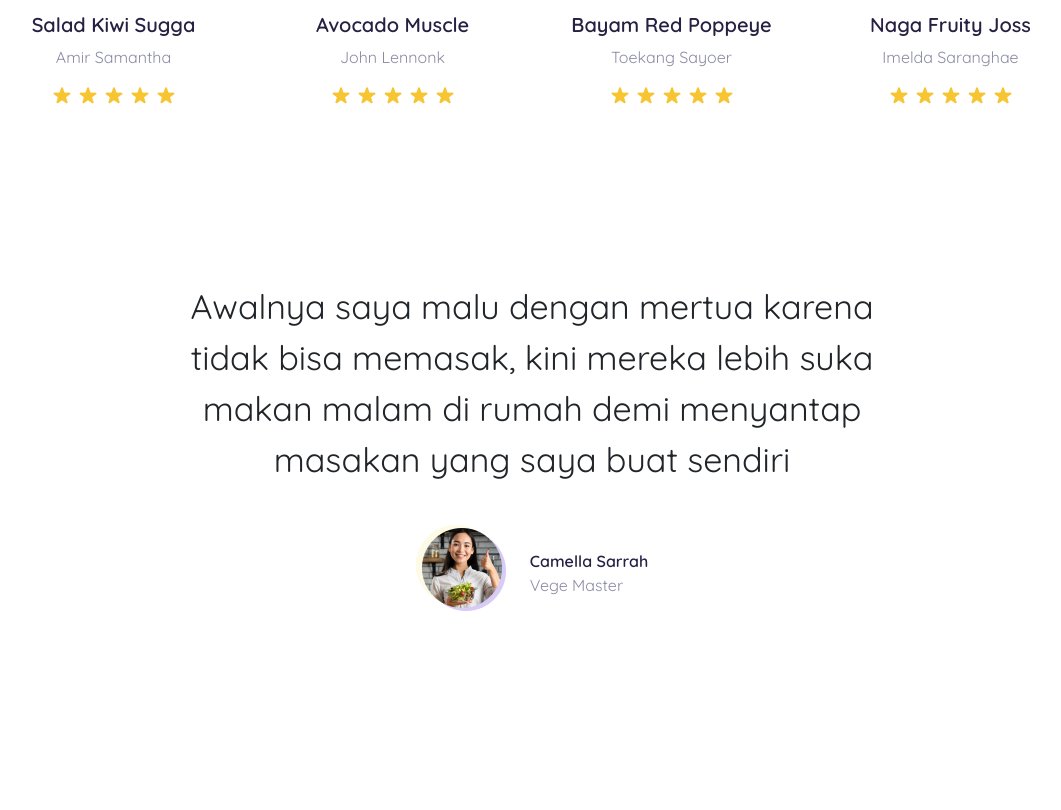
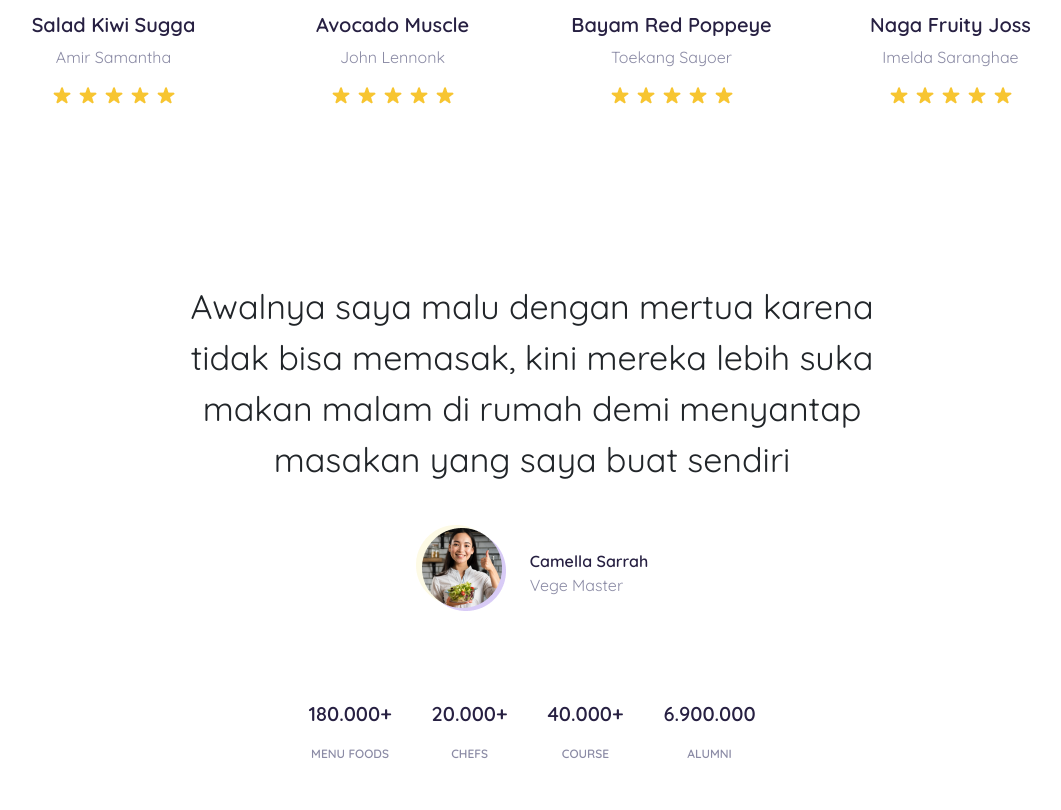
Before and after one commit to andrinur13/foodyar_html, a plain HTML site: page index.html in a window 1280 px wide. Shown: the part 1004-1814 px from the top of the page, without its empty margins (108-1169 px from the left). Before the commit the page ends 1615 px from the top, so only its background shows below. Drawn offline with nearby package versions, Linux system fonts and the light colour scheme.

Commit message:
statistic done

```diff
--- a/index.html
+++ b/index.html
@@ -214,6 +214,30 @@
       </div>
     </div>
 
+    <!-- statistic -->
+    <div class="container statistic">
+      <ul
+        class="list-group list-group-horizontal menu-live p-2 m-2 justify-content-center"
+      >
+        <li class="active">
+          <p class="text-center count">180.000+</p>
+          <p class="text-center menu">MENU FOODS</p>
+        </li>
+        <li class="active">
+          <p class="text-center count">20.000+</p>
+          <p class="text-center menu">CHEFS</p>
+        </li>
+        <li class="active">
+          <p class="text-center count">40.000+</p>
+          <p class="text-center menu">COURSE</p>
+        </li>
+        <li class="active">
+          <p class="text-center count">6.900.000</p>
+          <p class="text-center menu">ALUMNI</p>
+        </li>
+      </ul>
+    </div>
+
     <!-- Optional JavaScript; choose one of the two! -->
 
     <!-- Option 1: Bootstrap Bundle with Popper -->
--- a/style.css
+++ b/style.css
@@ -110,3 +110,18 @@ body {
 .occupation {
     color: #8B8BA5;
 }
+
+/* statistic */
+.statistic {
+    margin-top: 60px;
+}
+
+.statistic > ul > li > .menu {
+    color: #8B8BA5;
+    font-size: 12px;
+}
+
+.statistic > ul > li > .count {
+    color: #272042;
+    font-size: 20px;
+}
```
